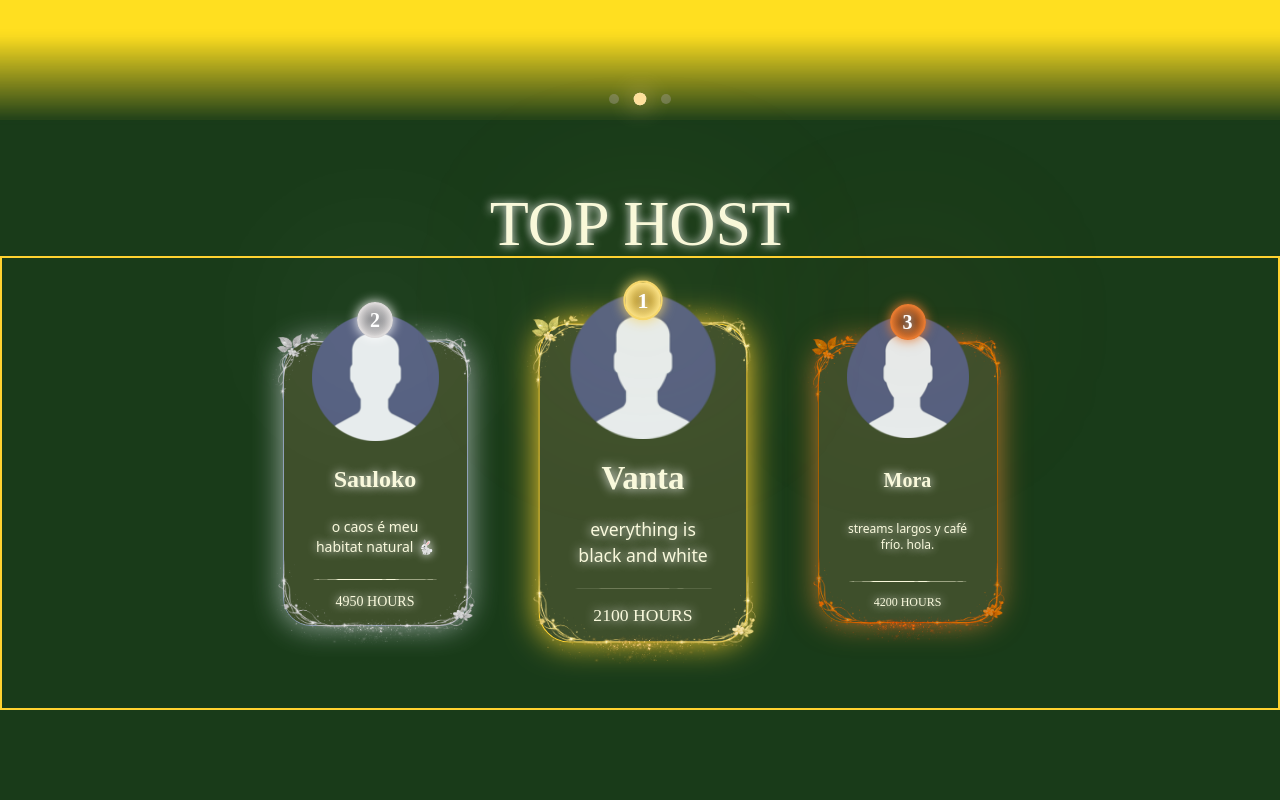
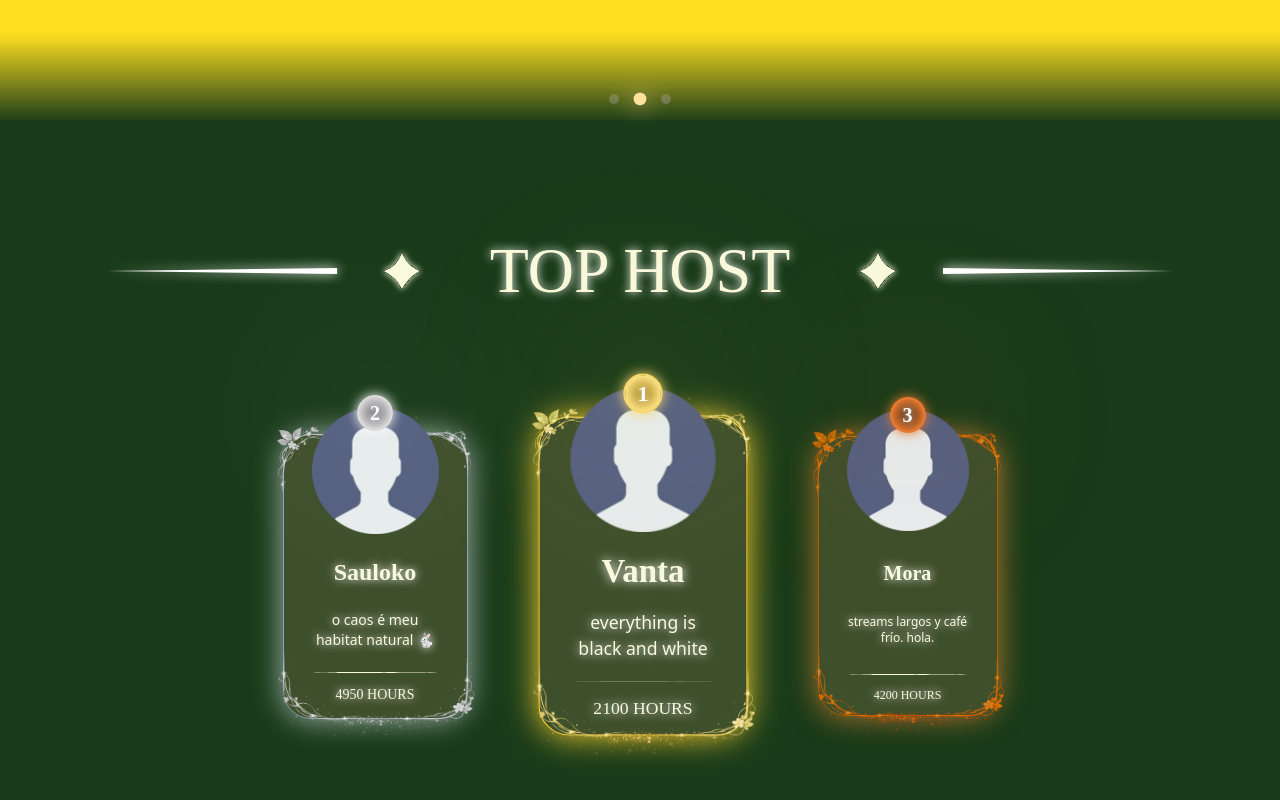
Before and after one commit to moneta-sofia/Everwisp, a Next.js app in the folder frontend/: page / in a window 1280 px wide. Shown: the part 600-1400 px from the top of the page. Built offline with nearby package versions, Linux system fonts and the light colour scheme; a web font is replaced by a local one.

Commit message:
style: adding details

```diff
--- a/frontend/app/globals.css
+++ b/frontend/app/globals.css
@@ -74,6 +74,8 @@ font-family: "Chivo";
   --color-gold:#FFDA88;
   --shadow-goldaura: 0px 0px 20px 0px #FFDA88,
   inset 0px 0px 15px 0px #FFDA88 ;
+--shadow-whiteaura: 0 0 15px 2px rgba(255, 255, 255, 0.7),
+                      0 0 5px 1px rgba(255, 255, 255, 1);
 }
 
 
@@ -85,3 +87,9 @@ font-family: "Chivo";
     transform: translateY(-10px);
   }
 }
+
+.aguja {
+  height: 6px;
+  background: white;
+  clip-path: polygon(0% 0%, 0% 100%, 100% 50%);
+}
--- a/frontend/components/Home/TopHosts.tsx
+++ b/frontend/components/Home/TopHosts.tsx
@@ -2,6 +2,7 @@ import { topHostsMock } from "@/data/porfiles/TopHosts.Mockup";
 import Image from "next/image";
 import DecoratedFrame from "@/components/ui/DecoratedFrame";
 import RankBadge from "@/components/ui/RankBadge";
+import { star } from "@/utils/frame";
 
 const rankStyles = [
   {
@@ -35,15 +36,25 @@ const rankStyles = [
 
 export default function TopHosts() {
   return (
-    <section className="bg-background md:h-screen h-auto py-18 text-full-ilumination w-full">
-      <h1>TOP HOST</h1>
-      <div className="flex justify-center md:flex-row flex-col items-center w-full border-amber-300 border-2">
+    <section className="flex justify-center items-center flex-col bg-background md:h-screen h-auto py-18 text-full-ilumination w-full">
+      <div className="flex justify-between items-center  mb-12 w-10/12 container">
+        <div className="w-2/3 rotate-180 filter-[drop-shadow(0_0_6px_white)]  md:flex hidden">
+          <div className="aguja w-full" />
+        </div>
+        <Image src={star} width={50} height={50} alt="star" className="mx-10 md:flex hidden" />
+        <h1 className="w-full">TOP HOST</h1>
+        <Image src={star} width={50} height={50} alt="star" className="mx-10  md:flex hidden" />
+        <div className="w-2/3 filter-[drop-shadow(0_0_6px_white)]  md:flex hidden">
+          <div className="aguja w-full" />
+        </div>
+      </div>
+      <div className="flex justify-center md:flex-row flex-col items-center w-full">
         {topHostsMock.map((host, i) => {
           return (
             <DecoratedFrame
               key={i}
-                color={i === 0 ? "gold" : i === 1 ? "silver" : "bronze"}
-              className={` ${rankStyles[i].card} flex flex-col md:my-20 my-10 mx-10 justify-between items-center bg-container border-[0.5px] m-5 border-amber-200 btn-magic relative text-center`}
+              color={i === 0 ? "gold" : i === 1 ? "silver" : "bronze"}
+              className={` ${rankStyles[i].card} flex flex-col md:my-20 my-16 mx-10 justify-between items-center bg-container border-[0.5px] m-5 border-amber-200 btn-magic relative text-center`}
             >
               <RankBadge rank={(i + 1) as 1 | 2 | 3} />
               <Image
@@ -60,8 +71,10 @@ export default function TopHosts() {
                 {host.presentation.shortDescription}
               </p>
               <div>
-                <Image src={"/Line.svg"} alt="" width={400} height={10}/>
-                <p className={` ${rankStyles[i].hours} font-chivo font-light pt-3`}>
+                <Image src={"/Line.svg"} alt="" width={400} height={10} />
+                <p
+                  className={` ${rankStyles[i].hours} font-chivo font-light pt-3`}
+                >
                   {host.stats.hoursStream} HOURS
                 </p>
               </div>
```
